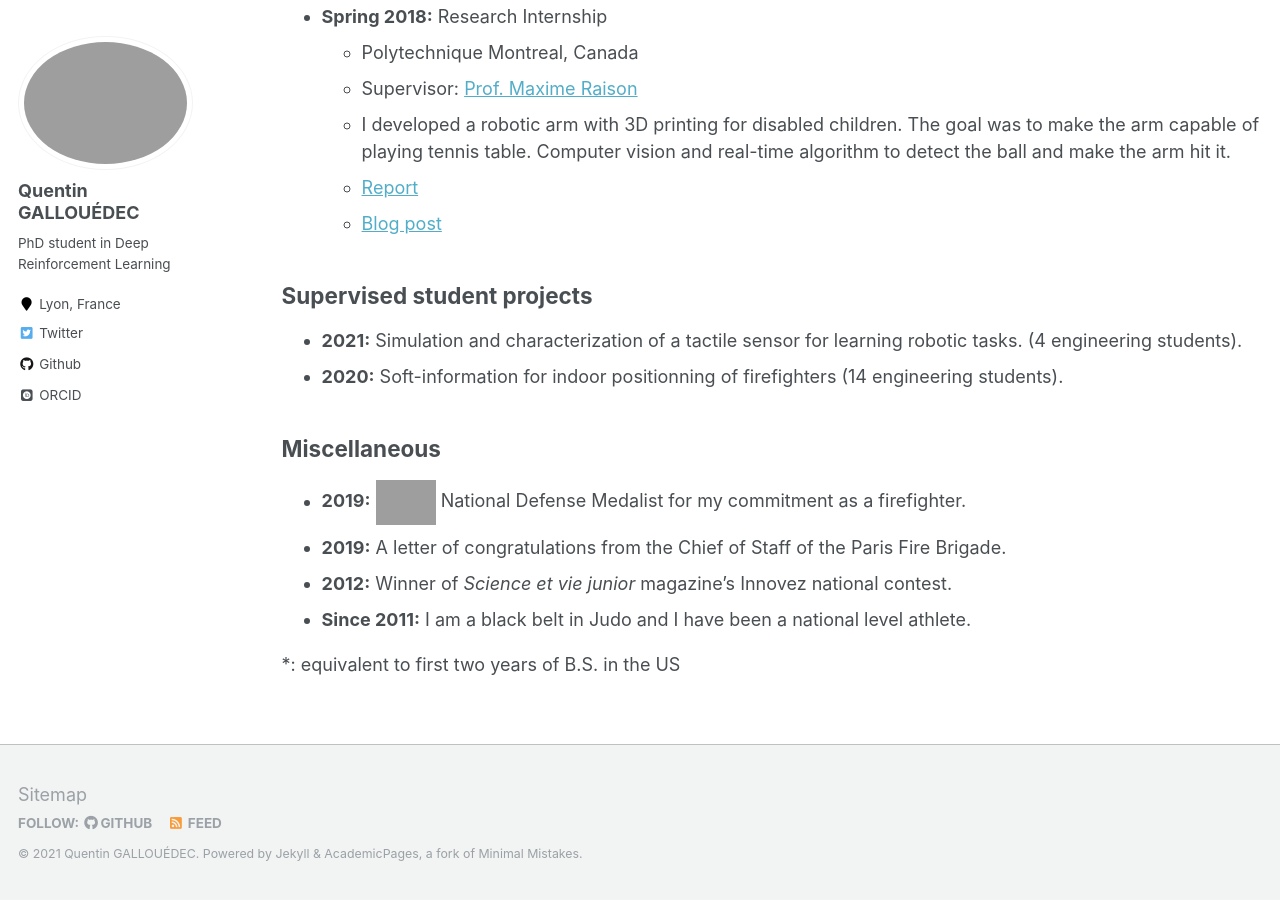
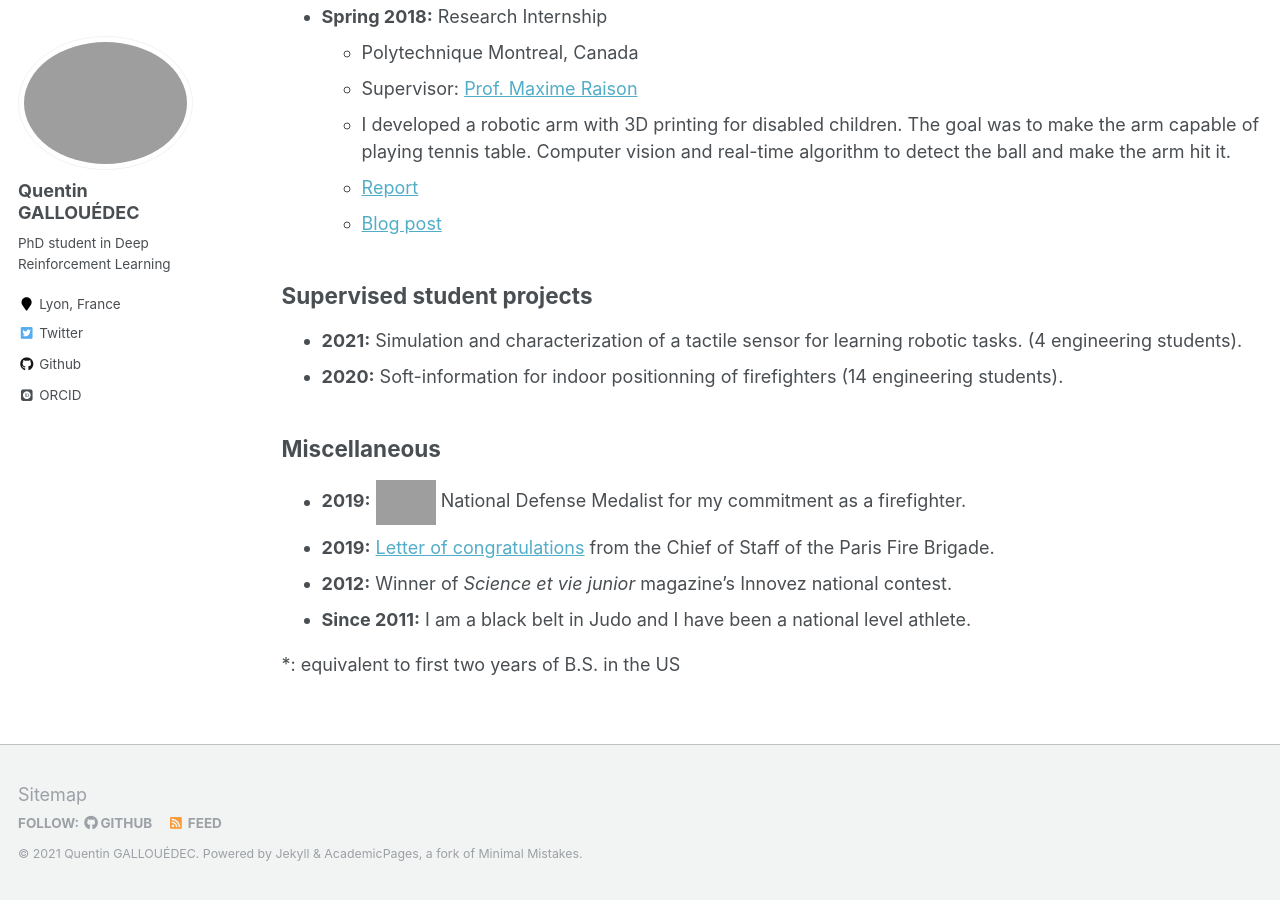
Before and after one commit to qgallouedec/qgallouedec.github.io, a Jekyll site: the page built from _pages/cv.md, in a window 1280 px wide and 900 px high, scrolled down 1466 px. Built offline with Jekyll 4.4.1, drawn with Linux system fonts in a browser that asks for light colours; some web fonts are replaced; part of the change alters nothing that is shown; grey boxes are pictures that could not be loaded.

```diff
--- a/_pages/cv.md
+++ b/_pages/cv.md
@@ -62,7 +62,7 @@ redirect_from:
 ## Miscellaneous
 
 * **2019:** <img alt="Legion Honneur GO ribbon.svg" src="//upload.wikimedia.org/wikipedia/commons/thumb/5/5e/Medaille_de_la_Defense_Nationale_Bronze_ribbon.svg/60px-Medaille_de_la_Defense_Nationale_Bronze_ribbon.svg.png" decoding="async" srcset="//upload.wikimedia.org/wikipedia/commons/thumb/5/5e/Medaille_de_la_Defense_Nationale_Bronze_ribbon.svg/90px-Medaille_de_la_Defense_Nationale_Bronze_ribbon.svg.png 1.5x, //upload.wikimedia.org/wikipedia/commons/thumb/5/5e/Medaille_de_la_Defense_Nationale_Bronze_ribbon.svg/120px-Medaille_de_la_Defense_Nationale_Bronze_ribbon.svg.png 2x" data-file-width="218" data-file-height="60" width="60" height="17"> National Defense Medalist for my commitment as a firefighter.
-* **2019:** A letter of congratulations from the Chief of Staff of the Paris Fire Brigade.
+* **2019:** [Letter of congratulations](files/lettre_de_felicitations.pdf) from the Chief of Staff of the Paris Fire Brigade.
 * **2012:** Winner of _Science et vie junior_ magazine's Innovez national contest.
 * **Since 2011:** I am a black belt in Judo and I have been a national level athlete.
 
```
